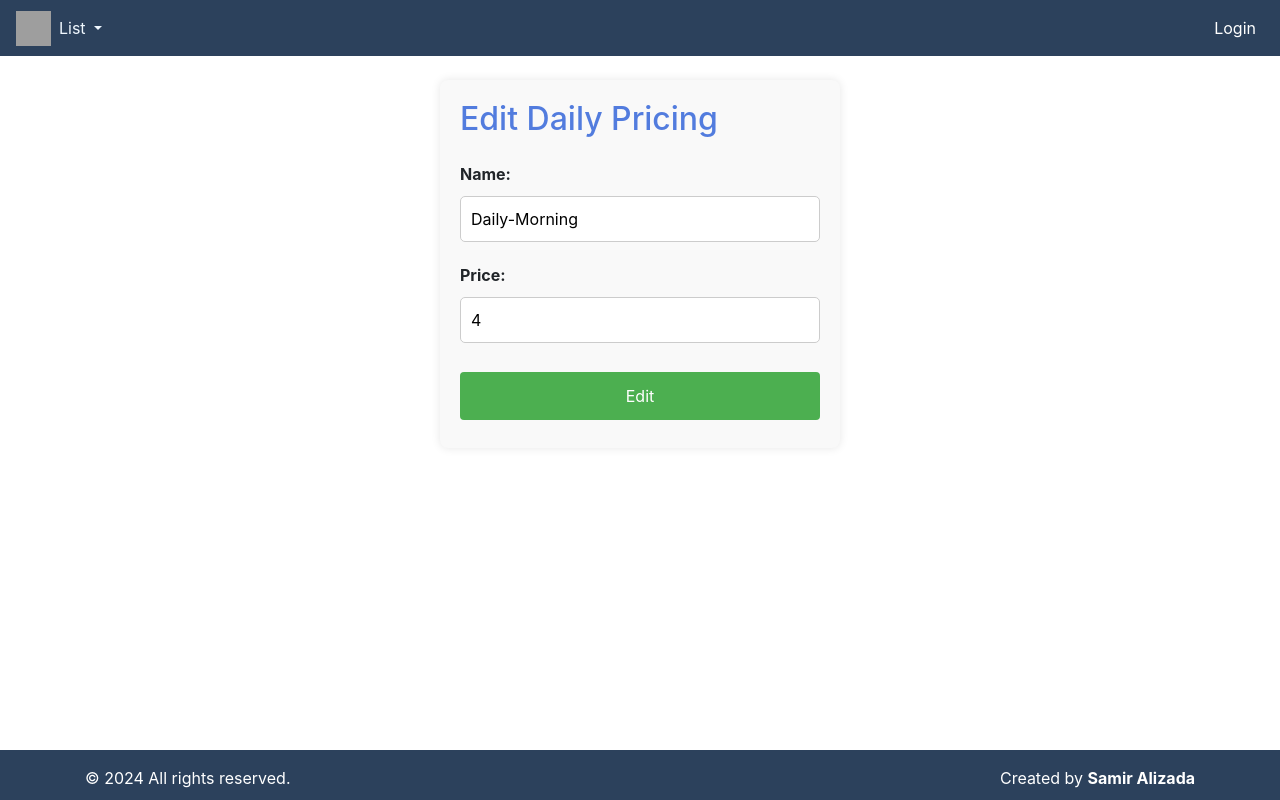
After one commit to SamirAlizada/Fitness, a Django app: page /update-dailypricing/1/ in a window 1280 px wide. The commit adds this page. Run offline with Django 4.2, Linux system fonts and the light colour scheme; data comes from the database, SQL or seed files in the repository; both versions use the stored data as it was after the commit; some libraries are stand-ins or nearby versions; grey boxes are pictures that could not be loaded.

Commit message:
added html files for daily crud processes

```diff
--- a/templates/navbar.html
+++ b/templates/navbar.html
@@ -59,6 +59,7 @@
                         </a>
                         <div class="dropdown-menu" aria-labelledby="navbarDropdownMenuLink">
                             <a class="dropdown-item" href="{% url 'add_monthlypricing' %}">Month</a>
+                            <a class="dropdown-item" href="{% url 'add_dailypricing' %}">Daily</a>
                             <a class="dropdown-item" href="{% url 'add_trainer' %}">Trainer</a>
                             <a class="dropdown-item" href="{% url 'add_student' %}">Student</a>
                             <a class="dropdown-item" href="{% url 'add_bar' %}">Bar Stock</a>
@@ -73,6 +74,7 @@
                         </a>
                         <div class="dropdown-menu" aria-labelledby="navbarDropdownMenuLink">
                             <a class="dropdown-item" href="{% url 'monthlypricing_panel' %}">Month</a>
+                            <a class="dropdown-item" href="{% url 'dailypricing_panel' %}">Daily</a>
                             <a class="dropdown-item" href="{% url 'trainer_panel' %}">Trainer</a>
                             <a class="dropdown-item" href="{% url 'student_panel' %}">Student</a>
                             <a class="dropdown-item" href="{% url 'bar_panel' %}">Bar Stock</a>
--- /dev/null
+++ b/templates/update_dailypricing.html
@@ -0,0 +1,54 @@
+{% extends 'index.html' %}
+
+{% block content %}
+<style>
+    form {
+        max-width: 400px;
+        margin: 0 auto;
+        padding: 20px;
+        background: #f9f9f9;
+        border-radius: 8px;
+        box-shadow: 0 0 10px rgba(0, 0, 0, 0.1);
+    }
+
+    input[type="text"],
+    input[type="date"],
+    input[type="number"] {
+        width: 100%;
+        padding: 10px;
+        margin: 5px 0;
+        border: 1px solid #ccc;
+        border-radius: 5px;
+        box-sizing: border-box;
+    }
+
+    button[type="submit"] {
+        background-color: #4CAF50;
+        color: white;
+        padding: 12px 20px;
+        margin: 8px 0;
+        border: none;
+        border-radius: 4px;
+        cursor: pointer;
+        width: 100%;
+    }
+
+    button[type="submit"]:hover {
+        background-color: #45a049;
+    }
+
+    label {
+        font-weight: bold;
+        margin-bottom: 5px;
+    }
+</style>
+
+<div class="container mt-4">
+<form method="post">
+    <h2 class="mb-4" style="color: rgb(82, 124, 222);">Edit Daily Pricing</h2>
+    {% csrf_token %}
+    {{ form.as_p }}
+    <button type="submit" class="btn btn-primary">Edit</button>
+</form>
+</div>
+{% endblock %}
```
Also changed, not shown: templates/add_dailypricing.html (added, +60 -0 lines), templates/dailypricing_panel.html (added, +35 -0 lines), db.sqlite3.
